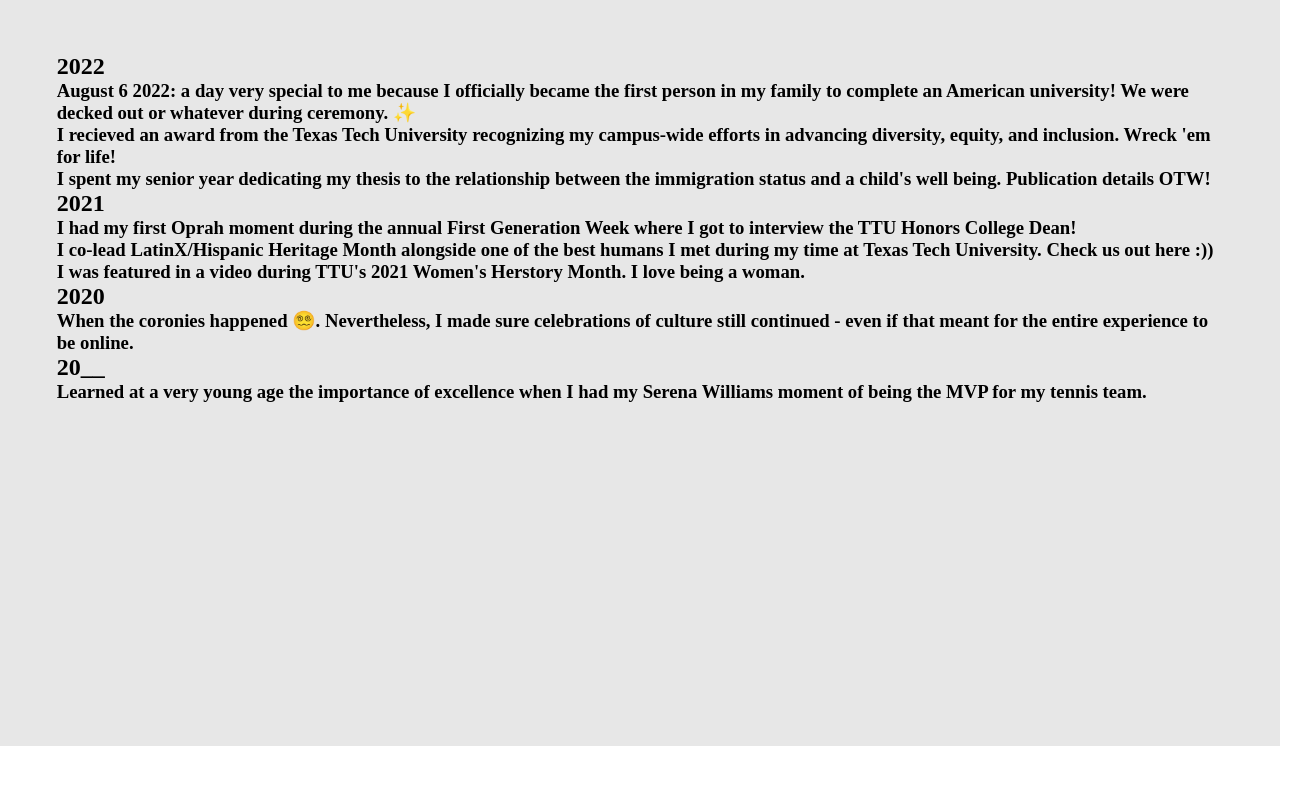
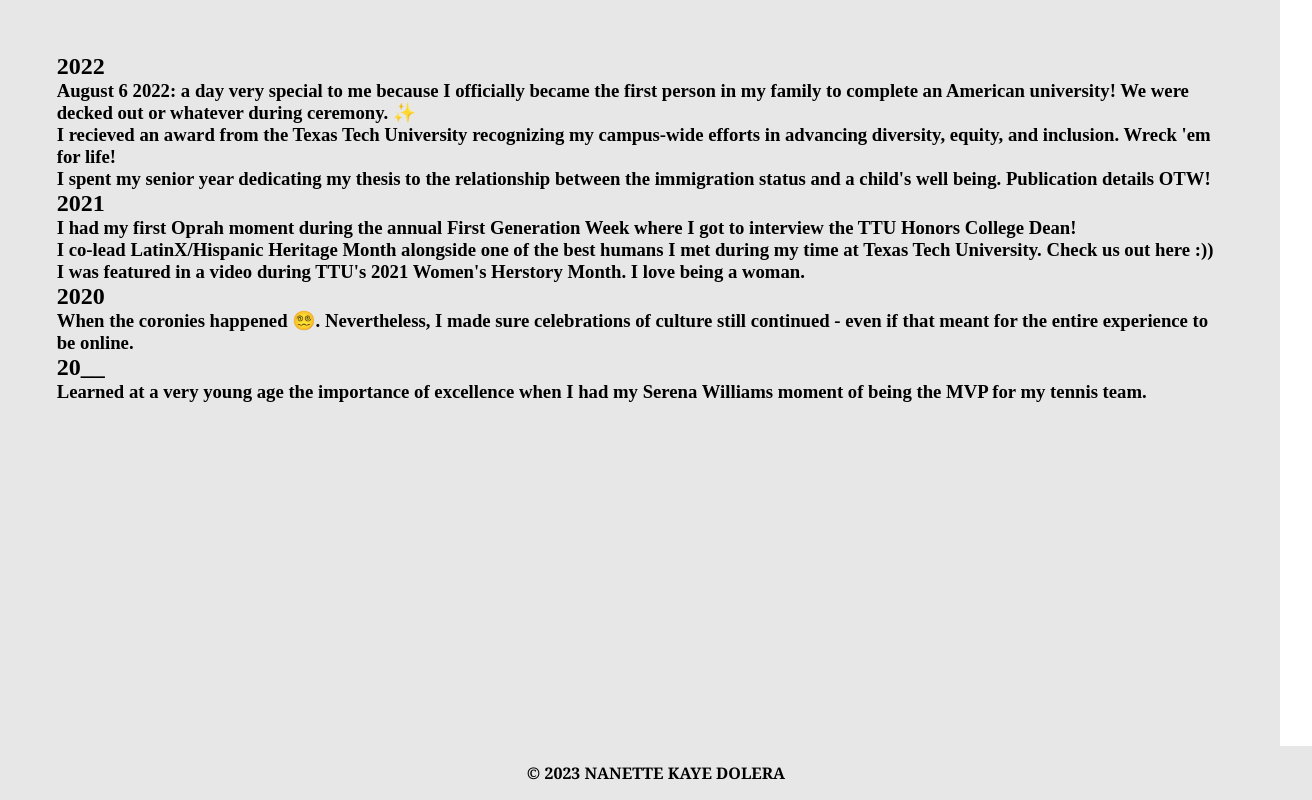
Before and after one commit to NotNanetteKaye/Frontend-ReactOnly-nanettework-frontend, a React (Create React App) app in the folder nanettework/: page /highlights in a window 1280 px wide. Shown: the part 756-1556 px from the top of the page, 1312 px wide, since content can reach past the window. Before the commit the page ends 1502 px from the top, so only its background shows below. Built offline with nearby package versions, Linux system fonts and the light colour scheme.

Commit message:
Imported Footer component

```diff
--- a/nanettework/src/pages/HighlightsPage/HighlightsPage.js
+++ b/nanettework/src/pages/HighlightsPage/HighlightsPage.js
@@ -1,6 +1,7 @@
 // General Imports
 import React from "react";
 import './HighlightsPage.css';
+import Footer from '../../components/Footer/Footer'
 
 
 // 🤔: add motion to 'HEADINGS'
@@ -32,6 +33,7 @@ const HighlightsPage = () => {
               <h3>Learned at a very young age the importance of excellence when I had my Serena Williams moment of being the MVP for my tennis team. </h3>
             </div>
           </div>
+          <Footer />
         </div>
       );
 }
```
